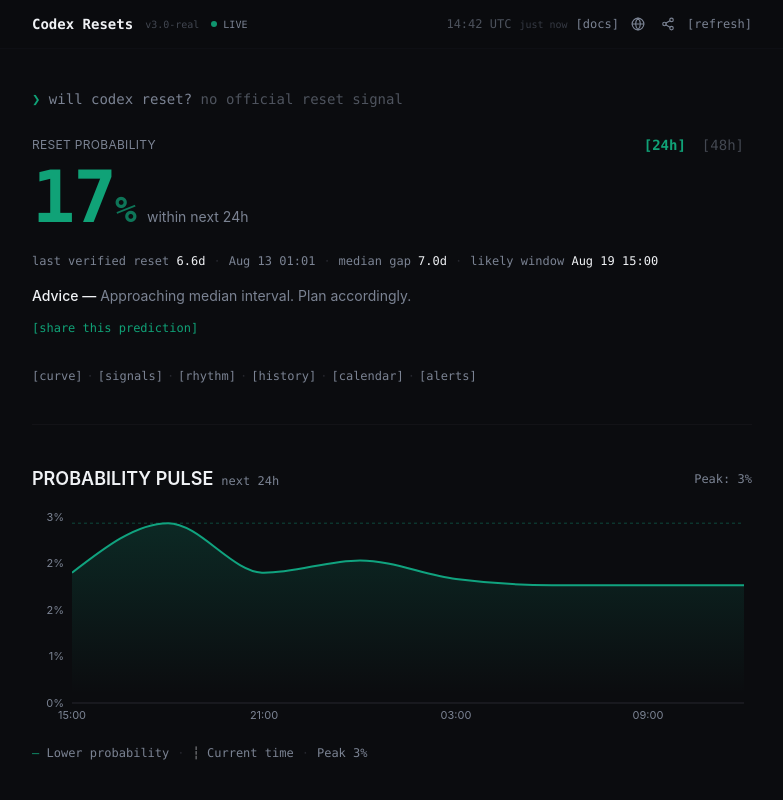
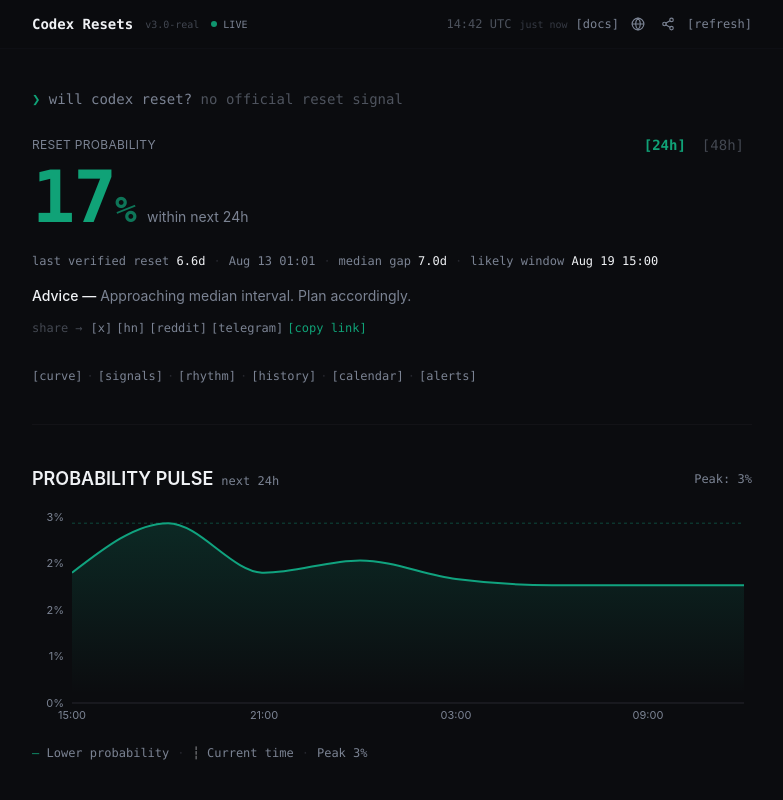
Before and after one commit to NicholasHan1226/CodexResets, a React (Vite) app: page / in a window 1280 px wide. Shown: the top 800 px of the page, without its empty margins (248-1031 px from the left). Built offline with nearby package versions, Linux system fonts and the light colour scheme; no server answers; the database is empty; a web font is replaced by a local one.

Commit message:
feat(share): 多平台分享直达（X/HN/Reddit/Telegram/原生面板）
Coze-Commit-Type: user
Coze-User-ID: 2842700745816672
Coze-Conversation-ID: 12445539

```diff
--- a/src/lib/export-share.ts
+++ b/src/lib/export-share.ts
@@ -55,3 +55,45 @@ export async function shareViaWebAPI(title: string, text: string, url: string):
   }
   return false;
 }
+
+export interface ShareTarget {
+  id: "x" | "hn" | "reddit" | "telegram";
+  label: string;
+  url: string;
+}
+
+/**
+ * Build platform share intent URLs (X / Hacker News / Reddit / Telegram)
+ */
+export function buildShareTargets(text: string, url: string): ShareTarget[] {
+  const e = encodeURIComponent;
+  return [
+    {
+      id: "x",
+      label: "x",
+      url: `https://twitter.com/intent/tweet?text=${e(text)}&url=${e(url)}`,
+    },
+    {
+      id: "hn",
+      label: "hn",
+      url: `https://news.ycombinator.com/submitlink?u=${e(url)}&t=${e(text)}`,
+    },
+    {
+      id: "reddit",
+      label: "reddit",
+      url: `https://www.reddit.com/submit?url=${e(url)}&title=${e(text)}`,
+    },
+    {
+      id: "telegram",
+      label: "telegram",
+      url: `https://t.me/share/url?url=${e(url)}&text=${e(text)}`,
+    },
+  ];
+}
+
+/**
+ * Whether the native Web Share API is available (mostly mobile browsers)
+ */
+export function canNativeShare(): boolean {
+  return typeof navigator !== "undefined" && !!navigator.share;
+}
--- a/src/lib/i18n.ts
+++ b/src/lib/i18n.ts
@@ -23,7 +23,10 @@ const translations: Record<Locale, Record<string, string>> = {
     'hero.probLabel': 'reset probability',
     'hero.withinHours': 'within next {n}h',
     'hero.windowShort': 'likely window',
-    'hero.shareLink': '[share this prediction]',
+    'hero.sharePrompt': 'share →',
+    'hero.shareText': 'Codex reset probability: {n}% in next {h}h — live forecast:',
+    'hero.shareLink': '[copy link]',
+    'hero.shareMore': 'more',
     'hero.copied': '[copied ✓]',
     'hero.prob24h': '24h Reset Probability',
     'hero.prob48h': '48h Reset Probability',
@@ -251,7 +254,10 @@ const translations: Record<Locale, Record<string, string>> = {
     'hero.probLabel': '重置概率',
     'hero.withinHours': '未来 {n} 小时内',
     'hero.windowShort': '最可能窗口',
-    'hero.shareLink': '[分享此预测]',
+    'hero.sharePrompt': '分享 →',
+    'hero.shareText': 'Codex 重置概率：未来 {h} 小时内 {n}% — 实时预测：',
+    'hero.shareLink': '[复制链接]',
+    'hero.shareMore': '更多',
     'hero.copied': '[已复制 ✓]',
     'hero.prob24h': '24h 内重置概率',
     'hero.prob48h': '48h 内重置概率',
--- a/src/sections/HeroSection.tsx
+++ b/src/sections/HeroSection.tsx
@@ -1,6 +1,12 @@
 import { useState } from 'react';
 import { useI18n } from '@/contexts/I18nContext';
-import { sharePredictionState, copyToClipboard } from '@/lib/export-share';
+import {
+  sharePredictionState,
+  copyToClipboard,
+  buildShareTargets,
+  shareViaWebAPI,
+  canNativeShare,
+} from '@/lib/export-share';
 import type { ResetPrediction } from '@/types/reset';
 
 interface HeroSectionProps {
@@ -117,7 +123,46 @@ export function HeroSection({ prediction, timeframe, onTimeframeChange }: HeroSe
         <span className="text-foreground font-medium">{t('hero.adviceLabel')}</span>{' '}
         {prediction.advice.text}
       </p>
-      <p className="mt-3 font-mono text-xs">
+      <div className="mt-3 font-mono text-xs flex flex-wrap items-center gap-x-1 gap-y-1.5">
+        <span className="text-muted-foreground/50 mr-1">{t('hero.sharePrompt')}</span>
+        {buildShareTargets(
+          t('hero.shareText', { n: pct, h: timeframe }),
+          sharePredictionState({
+            probability24h: prediction.prob24h,
+            probability48h: prediction.prob48h,
+            daysSinceLastReset: prediction.daysSinceLastReset,
+            medianInterval: prediction.medianIntervalDays,
+          })
+        ).map((target) => (
+          <a
+            key={target.id}
+            href={target.url}
+            target="_blank"
+            rel="noopener noreferrer"
+            className="text-muted-foreground hover:text-primary transition-colors"
+          >
+            [{target.label}]
+          </a>
+        ))}
+        {canNativeShare() && (
+          <button
+            onClick={() =>
+              shareViaWebAPI(
+                t('app.title'),
+                t('hero.shareText', { n: pct, h: timeframe }),
+                sharePredictionState({
+                  probability24h: prediction.prob24h,
+                  probability48h: prediction.prob48h,
+                  daysSinceLastReset: prediction.daysSinceLastReset,
+                  medianInterval: prediction.medianIntervalDays,
+                })
+              )
+            }
+            className="text-muted-foreground hover:text-primary transition-colors"
+          >
+            [{t('hero.shareMore')}]
+          </button>
+        )}
         <button
           onClick={async () => {
             const url = sharePredictionState({
@@ -135,7 +180,7 @@ export function HeroSection({ prediction, timeframe, onTimeframeChange }: HeroSe
         >
           {copied ? t('hero.copied') : t('hero.shareLink')}
         </button>
-      </p>
+      </div>
     </section>
   );
 }
```
